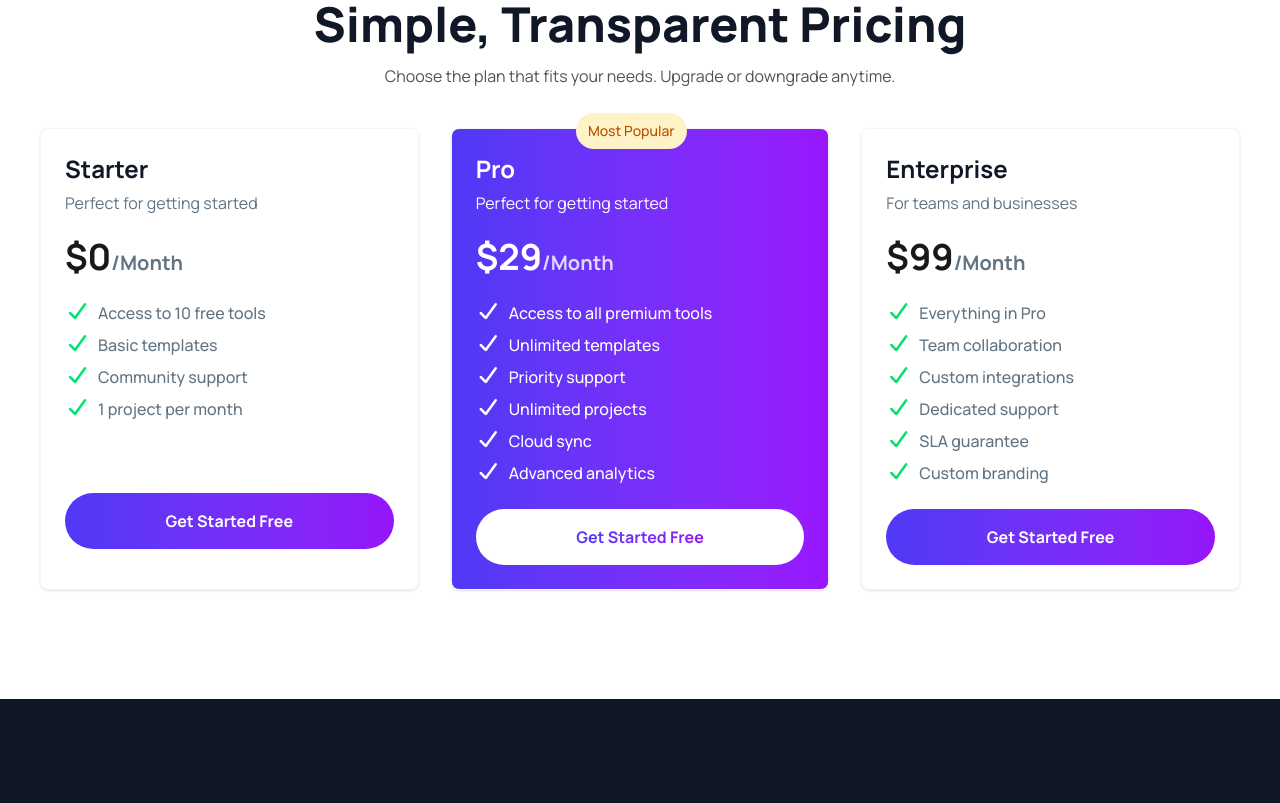
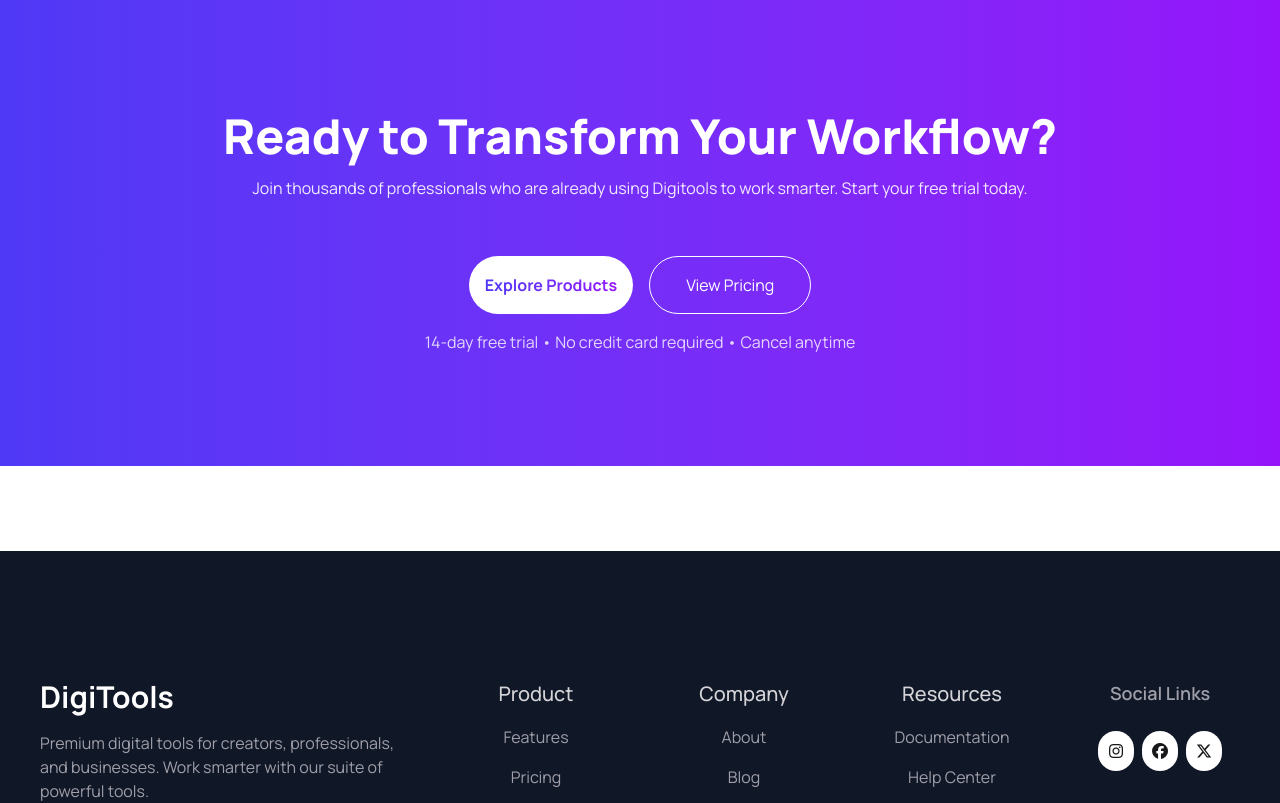
Before and after one commit to TasnimaTabassumTima/digitools-platform, a React (Vite) app: page / in a window 1280 px wide. Shown: the top 803 px of the page. Built offline with nearby package versions, Linux system fonts and the light colour scheme.

Commit message:
workflow  section is done

```diff
--- a/src/App.jsx
+++ b/src/App.jsx
@@ -5,6 +5,7 @@ import Navbar from './Components/Navbar.jsx'
 import Pricing from './Components/Pricing.jsx'
 import Stats from './Components/Stats.jsx'
 import Step from './Components/Step.jsx'
+import Workflow from './Components/Workflow.jsx'
 
 function App() {
 
@@ -25,13 +26,15 @@ function App() {
 
         <div className="max-w-[1200px] mx-auto">
           <Step/>
-        </div> */}
+        </div>
 
         <div className="max-w-[1200px] mx-auto">
           <Pricing/>
+        </div> */}
+
+        <div className="bg-linear-to-r from-[#4F39F6] to-[#9514FA]">
+          <Workflow/>
         </div>
-
-
 
         <div className="bg-[#101727]">
           <Footer/>
--- a/src/Components/Pricing.jsx
+++ b/src/Components/Pricing.jsx
@@ -22,7 +22,7 @@ const Pricing = () => {
                         <p className='flex gap-2 font-medium text-[#627382]'><i className="fa-solid fa-check text-green-400 text-xl"></i>Community support</p>
                         <p className='flex gap-2 font-medium text-[#627382]'><i className="fa-solid fa-check text-green-400 text-xl"></i>1 project per month</p>
                     </div>
-                    <button  className='bg-linear-to-r from-[#4F39F6] to-[#9514FA] rounded-full w-full py-4 text-white font-bold'>Get Started Free</button>
+                    <button  className='bg-linear-to-r from-[#4F39F6] to-[#9514FA] rounded-full w-full py-4 text-white font-bold cursor-pointer'>Get Started Free</button>
                 </div>
                 <div className='p-6 border rounded-lg border-zinc-100 shadow mb-6 cursor-pointer space-y-6 bg-linear-to-r from-[#4F39F6] to-[#9916fe] text-white/80 relative'>
                 <span className='rounded-full bg-[#FEF3C6] text-sm text-[#BB4D00] font-medium px-3 py-2 absolute left-[33%] -top-4'>Most Popular</span>
@@ -42,7 +42,7 @@ const Pricing = () => {
                         <p className='flex gap-2 font-medium text-white'><i className="fa-solid fa-check text-xl"></i>Advanced analytics</p>
                     </div>
                     <button  className='bg-white
-                     rounded-full w-full py-4 text-white font-bold'><span className='bg-linear-to-r from-[#4F39F6] to-[#9514FA] bg-clip-text text-transparent'>Get Started Free</span></button>
+                     rounded-full w-full py-4 font-bold cursor-pointer'><span className='bg-linear-to-r from-[#4F39F6] to-[#9514FA] bg-clip-text text-transparent'>Get Started Free</span></button>
                 </div>
                 <div className='p-6 border rounded-lg border-zinc-100 shadow mb-6 cursor-pointer space-y-6'>
                     <div className='space-y-2'>
@@ -60,7 +60,7 @@ const Pricing = () => {
                         <p className='flex gap-2 font-medium text-[#627382]'><i className="fa-solid fa-check text-green-400 text-xl"></i>SLA guarantee</p>
                         <p className='flex gap-2 font-medium text-[#627382]'><i className="fa-solid fa-check text-green-400 text-xl"></i>Custom branding</p>
                     </div>
-                    <button  className='bg-linear-to-r from-[#4F39F6] to-[#9514FA] rounded-full w-full py-4 text-white font-bold'>Get Started Free</button>
+                    <button  className='bg-linear-to-r from-[#4F39F6] to-[#9514FA] rounded-full w-full py-4 text-white font-bold cursor-pointer'>Get Started Free</button>
                 </div>
 
             </div>
--- /dev/null
+++ b/src/Components/Workflow.jsx
@@ -0,0 +1,24 @@
+import React from 'react';
+
+const Workflow = () => {
+    return (
+        <div className="max-w-[1200px] mx-auto py-28 px-10 lg:px-0 space-y-10">
+            <div className='text-center space-y-4'>
+                <h3 className='text-5xl font-extrabold text-white'>Ready to Transform Your Workflow?</h3>
+                <p className='text-white/90'>Join thousands of professionals who are already using Digitools to work smarter. Start your free trial today.</p>
+            </div>
+
+            <div className='space-y-4 text-center'>
+                <div className="flex flex-wrap justify-center gap-4 pt-4">
+                    <button className='bg-white
+                     rounded-full p-4 font-bold cursor-pointer'><span className='bg-linear-to-r from-[#4F39F6] to-[#9514FA] bg-clip-text text-transparent'>Explore Products</span></button>
+
+                    <button className="border border-white text-white py-4 px-9 rounded-full cursor-pointer">View Pricing</button>
+                </div>
+                <p className='text-white/80'>14-day free trial • No credit card required • Cancel anytime</p>
+            </div>
+        </div>
+    );
+};
+
+export default Workflow;
```
